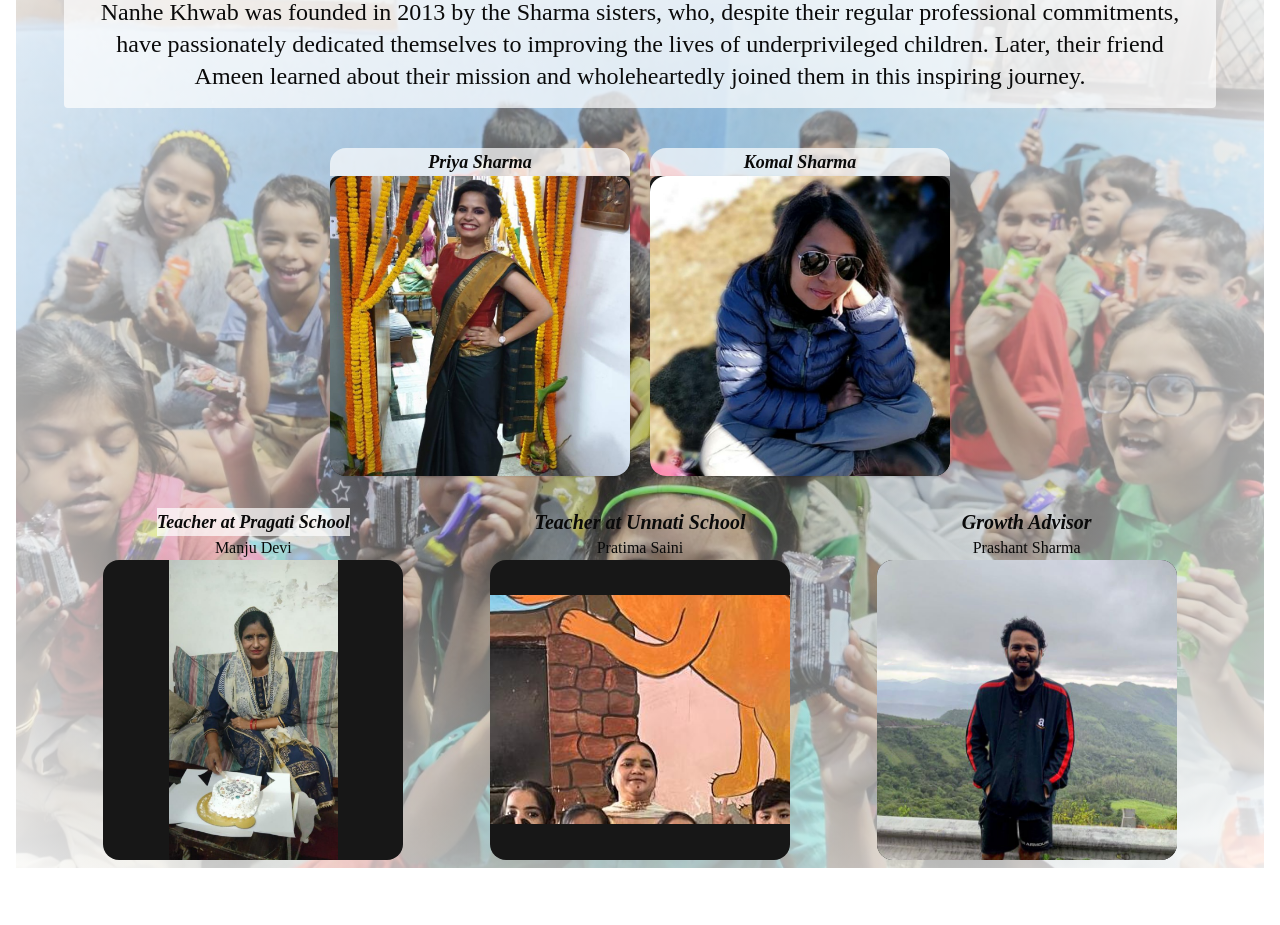
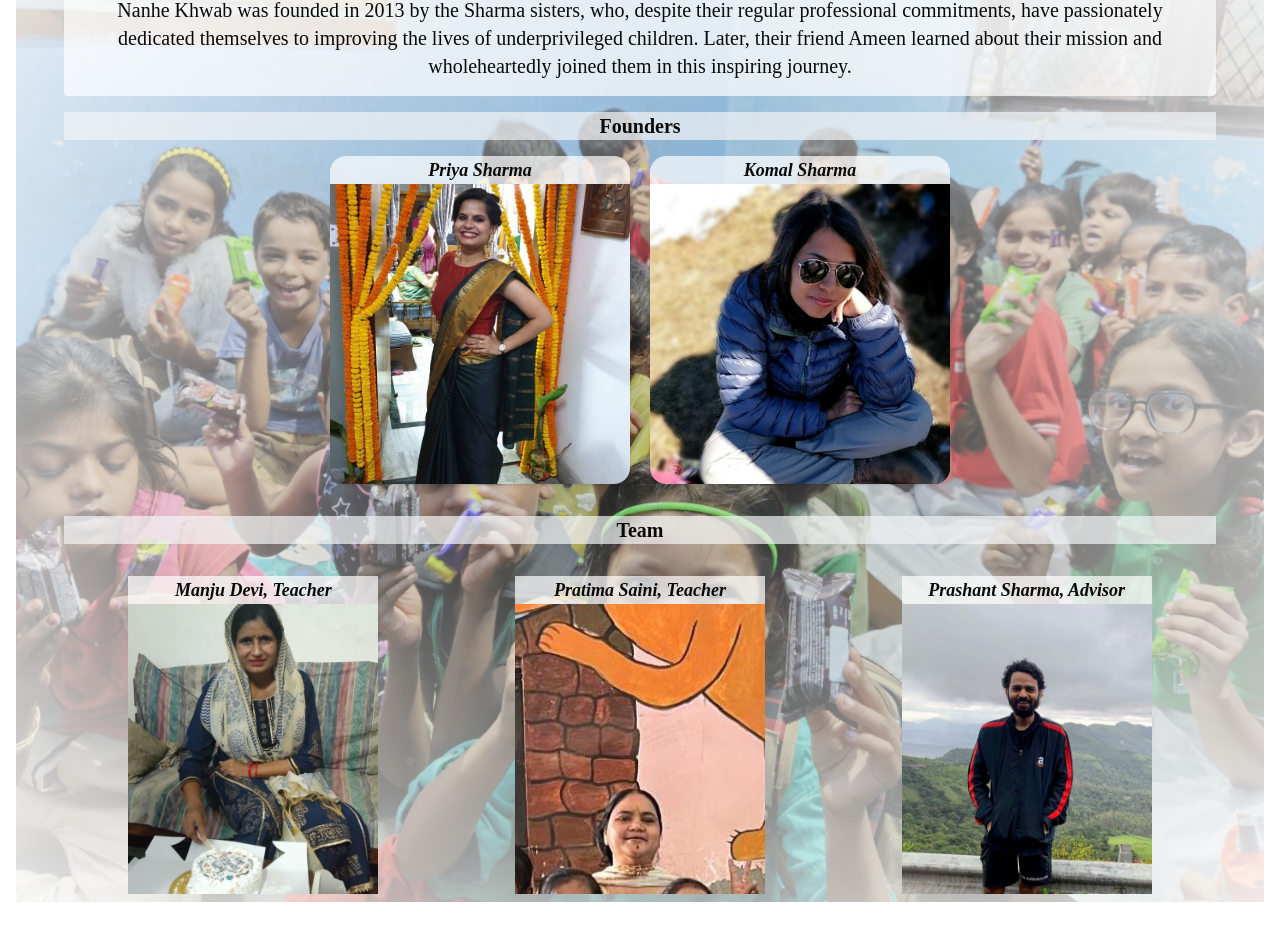
Before and after one commit to priyasharma27021992/nk-revamp, a Next.js app: page / in a window 1280 px wide. Shown: the part 2427-3352 px from the top of the page. Built offline with nearby package versions, Linux system fonts and the light colour scheme.

Commit message:
added book card, removing flip as not ui friendly

```diff
--- a/src/app/donations-options/page.tsx
+++ /dev/null
@@ -1,32 +0,0 @@
-const DonationOptions = () => {
-	const options = {
-		stationery: {
-			items: {
-				pencils: {},
-				pens: {},
-				notebooks: {},
-			},
-		},
-		food: {
-			items: {
-				burgers: {},
-				chocolates: {},
-				samosas: {},
-			},
-		},
-		clothes: {
-			items: {
-				tShirts: {},
-				dresses: {},
-				sweaters: {},
-			},
-		},
-	};
-
-	return (
-		<main>
-			<h2>Donation Options</h2>
-			<div className='grid grid-cols-3'></div>
-		</main>
-	);
-};
--- a/src/components/Leadership.tsx
+++ b/src/components/Leadership.tsx
@@ -1,3 +1,4 @@
+import BookCard from './ui/BookCard';
 import { FlipCard } from './ui/FlipCard';
 
 const Founders = [
@@ -38,7 +39,7 @@
 					<h2 className='font-bold text-2xl md:text-4xl lg:text-5xl'>
 						Nanhe Khwab foundations
 					</h2>
-					<p className='text-md md:text-2xl'>
+					<p className='text-md md:text-xl'>
 						Nanhe Khwab was founded in 2013 by the Sharma sisters, who, despite
 						their regular professional commitments, have passionately dedicated
 						themselves to improving the lives of underprivileged children.
@@ -46,7 +47,10 @@
 						wholeheartedly joined them in this inspiring journey.
 					</p>
 				</div>
-				<div className='flex flex-col md:flex-row justify-center items-center gap-10 md:gap-5 my-6'>
+				<div className='bg-gray-100/70 w-full font-bold text-md md:text-xl'>
+					Founders
+				</div>
+				<div className='flex flex-col md:flex-row justify-center items-center gap-10 md:gap-5'>
 					{Founders.map((founder, index) => (
 						<FlipCard
 							data={founder}
@@ -54,6 +58,7 @@
 						/>
 					))}
 				</div>
+				{/* <BookCard /> */}
 			</div>
 		</section>
 	);
--- a/src/components/Team.tsx
+++ b/src/components/Team.tsx
@@ -4,42 +4,49 @@
 	return (
 		<section>
 			<div className='max-w-6xl mx-auto my-2'>
+				<div className='bg-gray-100/70 w-full font-bold text-md md:text-xl my-8'>
+					Team
+				</div>
 				<div className='grid grid-cols-1 md:grid-cols-3 gap-2 w-full'>
 					<div className='flex justify-center items-center flex-col'>
-						<p className='italic font-bold text-lg bg-white/70'>
-							Teacher at Pragati School
-						</p>
-						<p>Manju Devi</p>
-						<div className='relative w-[300px] aspect-square bg-primary flex justify-center items-center rounded-2xl'>
+						<div className='rounded-2xl'>
+							<p className='italic font-bold text-lg bg-white/70 w-full'>
+								Manju Devi, Teacher
+							</p>
 							<Image
 								src='/images/team/manju.jpg'
 								alt='Manju Teacher'
-								fill
-								className='object-contain rounded-2xl'
+								width={200}
+								height={200}
+								className='object-cover object-center w-[250px] h-[290px]'
 							/>
 						</div>
 					</div>
 					<div className='flex justify-center items-center flex-col'>
-						<p className='italic font-bold text-xl'>Teacher at Unnati School</p>
-						<p>Pratima Saini</p>
-						<div className='relative w-[300px] aspect-square bg-primary rounded-2xl'>
+						<div className='rounded-2xl'>
+							<p className='italic font-bold text-lg bg-white/70 w-full'>
+								Pratima Saini, Teacher
+							</p>
 							<Image
 								src='/images/team/Pratima.jpg'
-								alt='Pratima Teacher'
-								fill
-								className='object-contain rounded-2xl'
+								alt='Manju Teacher'
+								width={200}
+								height={200}
+								className='object-cover object-center w-[250px] h-[290px]'
 							/>
 						</div>
 					</div>
 					<div className='flex justify-center items-center flex-col'>
-						<p className='italic font-bold text-xl'>Growth Advisor</p>
-						<p>Prashant Sharma</p>
-						<div className='relative w-[300px] aspect-square bg-primary rounded-2xl'>
+						<div className='rounded-2xl'>
+							<p className='italic font-bold text-lg bg-white/70 w-full'>
+								Prashant Sharma, Advisor
+							</p>
 							<Image
 								src='/images/team/PrashantMishra.jpg'
-								alt='Advisor at NK'
-								fill
-								className='object-contain rounded-2xl'
+								alt='Manju Teacher'
+								width={200}
+								height={200}
+								className='object-cover object-center w-[250px] h-[290px]'
 							/>
 						</div>
 					</div>
--- /dev/null
+++ b/src/components/ui/BookCard.tsx
@@ -0,0 +1,39 @@
+import React from 'react';
+import { Image } from '../ui/Image';
+
+const BookCard = () => {
+	return (
+		<div className='flex w-[850px] h-[330px] perspective-1000'>
+			{/* left Page */}
+			<div
+				className='w-1/2 h-full backface-hidden [transform-style:preserve-3d] [transform:rotateY(40deg)_translateZ(90px)]
+                      [transform-origin:right_center]'>
+				<Image
+					src='/images/leadership/priya.jpg'
+					alt='Left Image'
+					width={400}
+					height={400}
+				/>
+			</div>
+			{/* Right Page */}
+			<div
+				className='w-full h-full -rotate-y-28 [transform-style:preserve-3d] [transform:rotateY(40deg)_translateZ(90px)]
+                  [transform-origin:left_center]
+                   backface-hidden bg-white'>
+				<p>
+					A coder by profession, a social worker by passion. For the past ten
+					years, I’ve dedicated my time and energy to improving the lives of
+					underprivileged children. My journey began when I met Vikas, a young
+					boy working at a grocery store in my neighborhood. I started teaching
+					him at home, and today, after ten years, he has completed his 12th
+					grade and is now employed at a good company, living a life of dignity.
+					From that moment, my commitment to this cause has never wavered. In my
+					free time, I love exploring the world, whether solo, with my partner,
+					or with my dog, always on the lookout for the next adventure.
+				</p>
+			</div>
+		</div>
+	);
+};
+
+export default BookCard;
--- a/src/components/ui/FlipCard.tsx
+++ b/src/components/ui/FlipCard.tsx
@@ -34,7 +34,7 @@
 						src={data.src}
 						alt={data.name}
 						fill
-						className='absolute rounded-2xl'
+						className='absolute rounded-b-2xl'
 					/>
 				) : (
 					<div className='absolute inset-0 p-4 text-center rotate-y-180 text-[14px] text-gray-800 bg-white rounded-b-2xl overflow-auto'>
```
